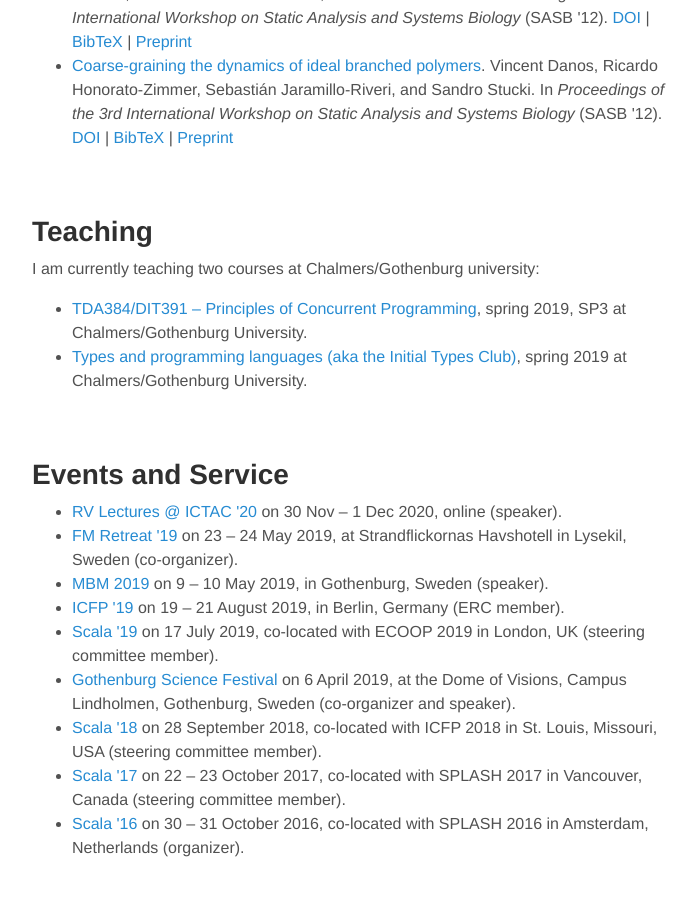
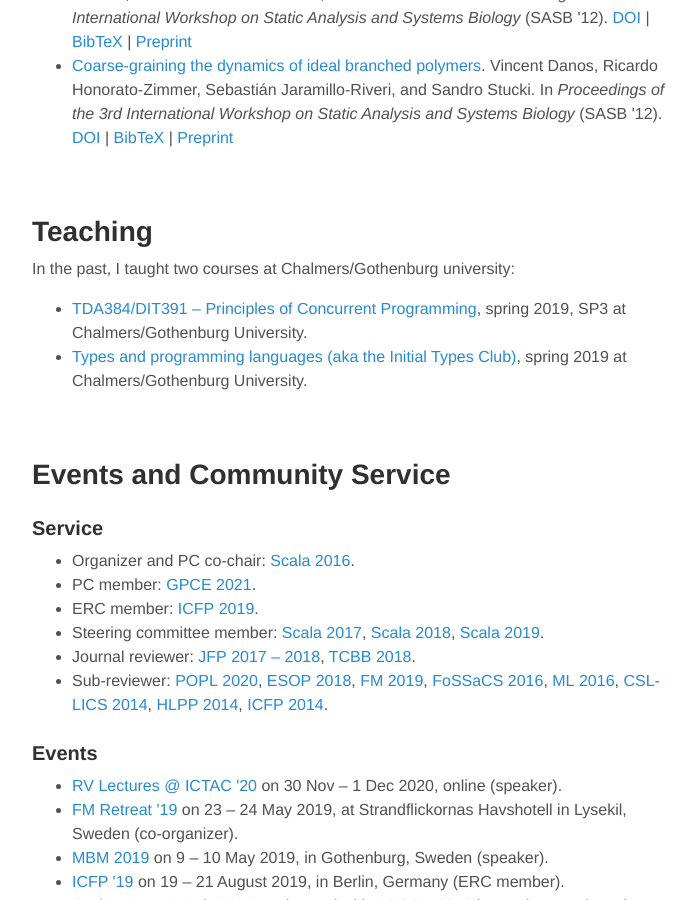
Before and after one commit to sstucki/sstucki.github.io, a Jekyll site: the page built from index.html, in a window 1280 px wide and 900 px high, scrolled down 2308 px. Shown: the whole window, without its empty margins (288-985 px from the left). Built offline with Jekyll 4.4.1, drawn with Linux system fonts in a browser that asks for light colours; some of the changed text lies outside the part shown.

Commit message:
[ index ] add service section.

```diff
--- a/_config.yml
+++ b/_config.yml
@@ -19,12 +19,12 @@ permalink:        pretty
 
 # Page navigation list
 nav_list:
-  About:          /#about
-  Publications:   /#publications
-  Teaching:       /#teaching
-  Events:         /#events
-#  Blog:           /blog/
-#  Archive:        /blog/archive/
+  About:                   /#about
+  Publications:            /#publications
+  Teaching:                /#teaching
+  'Events &amp; Service':  /#events
+#  Blog:                   /blog/
+#  Archive:                /blog/archive/
 
 # Custom vars
 version:          1.0.0
--- /dev/null
+++ b/_data/service.yml
@@ -0,0 +1,95 @@
+- name: '7th ACM SIGPLAN International Symposium on Scala'
+  short: Scala
+  year: 2016
+  url: https://conf.researchr.org/track/scala-2016/scala-2016
+  role: Organizer and PC co-chair
+
+- name: '20th International Conference on Generative Programming: Concepts & Experiences'
+  short: GPCE
+  year: 2021
+  url: https://conf.researchr.org/home/gpce-2021
+  role: PC member
+
+- name: '24th ACM SIGPLAN International Conference on Functional Programming'
+  short: ICFP
+  year: 2019
+  url: https://icfp19.sigplan.org/
+  role: ERC member
+
+- name: '8th ACM SIGPLAN International Symposium on Scala'
+  short: Scala
+  year: 2017
+  url: https://conf.researchr.org/track/scala-2017/scala-2017-papers
+  role: Steering committee member
+
+- name: '9th ACM SIGPLAN International Symposium on Scala'
+  short: Scala
+  year: 2018
+  url: https://conf.researchr.org/track/scala-2018/scala-2018-papers
+  role: Steering committee member
+
+- name: '10th ACM SIGPLAN International Symposium on Scala'
+  short: Scala
+  year: 2019
+  url: https://2019.ecoop.org/home/scala-2019
+  role: Steering committee member
+
+- name: 'Journal of Functional Programming'
+  short: JFP
+  year: '2017 &ndash; 2018'
+  url: https://www.cambridge.org/core/journals/journal-of-functional-programming
+  role: Journal reviewer
+
+- name: 'IEEE/ACM Transactions on Computational Biology and Bioinformatics'
+  short: TCBB
+  year: 2018
+  url: https://ieeexplore.ieee.org/xpl/aboutJournal.jsp?punumber=8857
+  role: Journal reviewer
+
+- name: '47th ACM SIGPLAN Symposium on Principles of Programming Languages'
+  short: POPL
+  year: 2020
+  url: https://popl20.sigplan.org/
+  role: Sub-reviewer
+
+- name: '27th European Symposium on Programming'
+  short: ESOP
+  year: 2018
+  url: https://etaps.org/2018/esop
+  role: Sub-reviewer
+
+- name: '3rd World Congress on Formal Methods'
+  short: FM
+  year: 2019
+  url: https://formalmethods2019.inesctec.pt/
+  role: Sub-reviewer
+
+- name: '19th International Conference on Foundations of Software Science and Computation Structures'
+  short: FoSSaCS
+  year: 2016
+  url: https://etaps.org/2016/fossacs
+  role: Sub-reviewer
+
+- name: 'ML Family Workshop'
+  short: ML
+  year: 2016
+  url: http://www.mlworkshop.org/workshops/ml2016
+  role: Sub-reviewer
+
+- name: '23rd EACSL Annual Conference on Computer Science Logic and 29th Annual ACM/IEEE Symposium on Logic in Computer Science'
+  short: CSL-LICS
+  year: 2014
+  url: http://lics.siglog.org/csl-lics14/
+  role: Sub-reviewer
+
+- name: '7th International Symposium on High-level Parallel Programming and Applications'
+  short: HLPP
+  year: 2014
+  url: https://sites.google.com/site/hlpp2014amsterdam/
+  role: Sub-reviewer
+
+- name: '19th ACM SIGPLAN International Conference on Functional Programming'
+  short: ICFP
+  year: 2014
+  url: http://icfpconference.org/icfp2014/
+  role: Sub-reviewer
--- a/index.html
+++ b/index.html
@@ -62,7 +62,7 @@ title: Home
 
 <div class="page">
   <h1 class="page-title"><a name="teaching">Teaching</a></h1>
-  <p>I am currently teaching two courses at Chalmers/Gothenburg university:</p>
+  <p>In the past, I taught two courses at Chalmers/Gothenburg university:</p>
   <ul>
     {% for course in site.data.teaching %}
     <li>
@@ -76,7 +76,20 @@ title: Home
 </div>
 
 <div class="page">
-  <h1 class="page-title"><a name="events">Events and Service</a></h1>
+  <h1 class="page-title"><a name="events">Events and Community Service</a></h1>
+
+  <h3>Service</h3>
+  <ul>
+    {% assign service-cats = site.data.service | group_by: 'role' %}
+    {% for cat in service-cats %}
+    <li>{{ cat.name }}:
+    {% for task in cat.items %}
+    <a href="{{ task.url }}">{{ task.short }}&nbsp;{{ task.year }}</a>{% if forloop.last %}.{% else %},{% endif %}
+    {% endfor %}
+    </li>
+    {% endfor %}
+  </ul>
+  <h3>Events</h3>
   <ul>
     {% for ev in site.categories.events %}
     <li>
```
